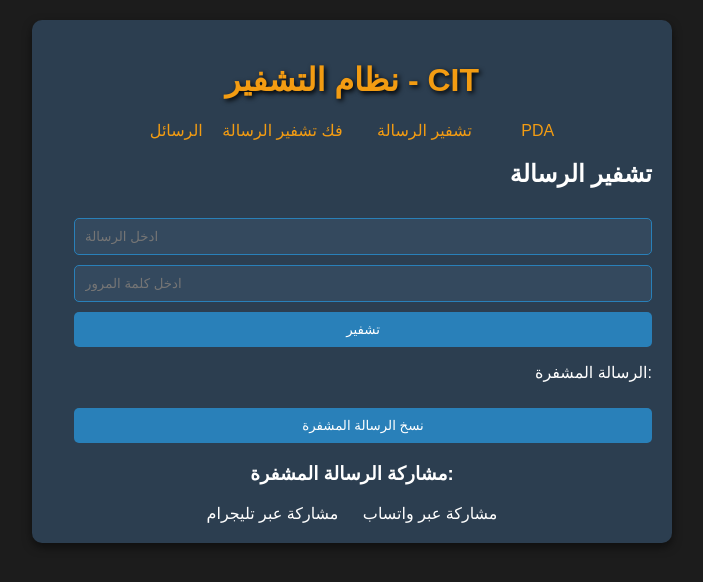
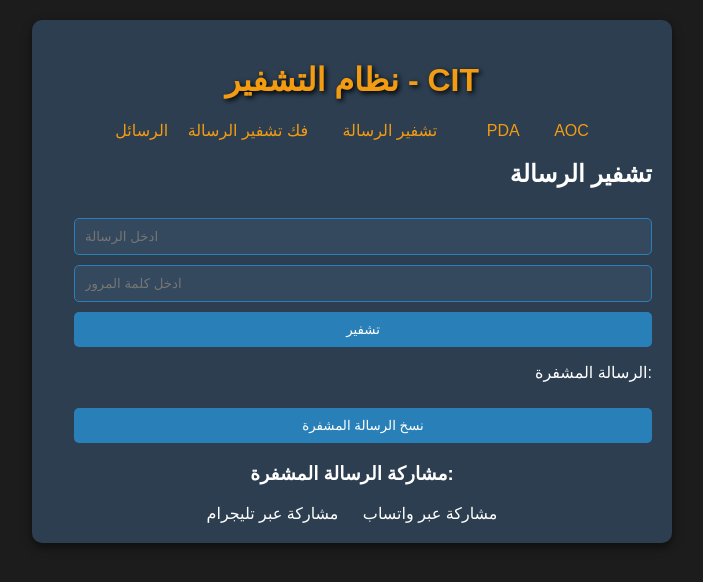
Before and after one commit to Marwan526/CIT_Intelligence, a plain HTML site: page index.html in a window 1280 px wide. Shown: the whole page, without its empty margins (288-991 px from the left). Drawn offline with Linux system fonts and the light colour scheme.

Commit message:
Add files via upload

```diff
--- a/index.html
+++ b/index.html
@@ -100,6 +100,8 @@
             <a href="messages.html">الرسائل </a>
 
             <a href="PDA.html">PDA</a>
+
+            <a href="AOC.html">AOC</a>
         </nav>
 
         <h2>تشفير الرسالة</h2>
```
